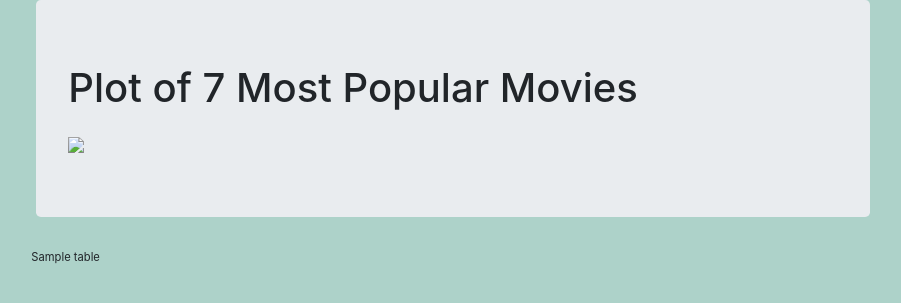
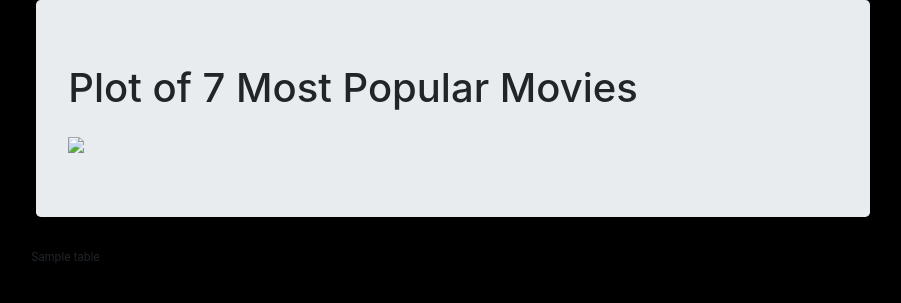
Before and after one commit to valencialie11/capstone-webscraping, a Flask app: template templates/index.html in a window 1280 px wide. Shown: the top 303 px of the page, without its empty margins (187-1088 px from the left). Run offline with Flask 2, Linux system fonts and the light colour scheme; the template is opened without the code that fills it: most values are stand-ins (such as "Sample title", 1, 10 or a date in 2020); some libraries are stand-ins or nearby versions.

Commit message:
changes to layout colour

```diff
--- a/templates/index.html
+++ b/templates/index.html
@@ -37,7 +37,7 @@
 <!-- This is the css -->
 <style>
     body {
-        background: #add2c9;
+        background: #000000;
         font-size: 0.7rem;
     }
 </style>
```
